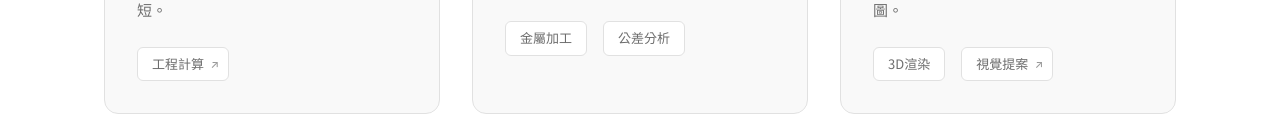
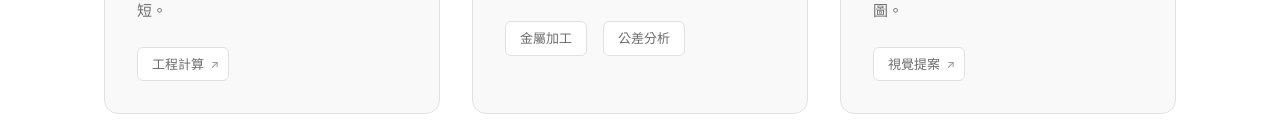
Before and after one commit to andrewsu90-hub/andrewsu90-hub.github.io, a plain HTML site: page index.html in a window 1280 px wide. Shown: the part 1993-2130 px from the top of the page. Drawn offline with Linux system fonts and the light colour scheme.

Commit message:
Add files via upload

```diff
--- a/index.html
+++ b/index.html
@@ -623,7 +623,6 @@
                     <h3>產品商業擬真渲染</h3>
                     <p>設定高質感的材質與光影表現，產出可用於募資平台或型錄展示的逼真產品渲染圖。</p>
                     <div class="project-tags">
-                        <span class="project-tag">3D渲染</span>
                         <a class="project-tag" href="visual-proposal.html" title="查看視覺提案作品集">視覺提案</a>
                     </div>
                 </div>
```
